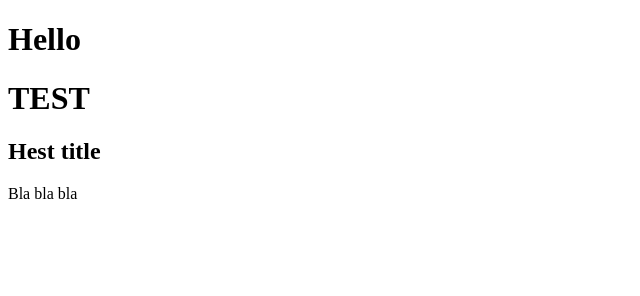
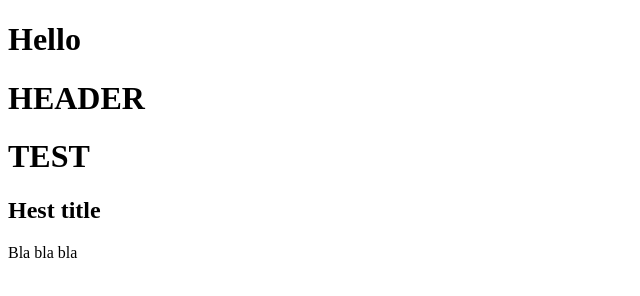
Before and after one commit to Inter-Poll/goit, a plain HTML site: page index.html in a window 1280 px wide. Shown: the whole page, without its empty margins (0-640 px from the left). Drawn offline with Linux system fonts and the light colour scheme.

Commit message:
Deploying to gh-pages from @ Inter-Poll/goit@f93abf12e19dbaba66c9bad8fb49ebedcbd4f04b 🚀

```diff
--- a/index.html
+++ b/index.html
@@ -1 +1 @@
-<!DOCTYPE html><html lang="ru"><head><meta charset="utf-8"><meta name="viewport" content="width=device-width, initial-scale=1.0"><title>Page title</title><link rel="stylesheet" href="/goit/index.569a4d11.css"><script type="module" src="/goit/index.cdc84ddc.js"></script><script src="/goit/index.6c2642bc.js" nomodule="" defer></script></head><body> <h1>Hello</h1> <h1>TEST</h1> <h2>Hest title</h2> <p>Bla bla bla</p> </body></html>
+<!DOCTYPE html><html lang="ru"><head><meta charset="utf-8"><meta name="viewport" content="width=device-width, initial-scale=1.0"><title>Page title</title><link rel="stylesheet" href="/goit/index.569a4d11.css"><script type="module" src="/goit/index.cdc84ddc.js"></script><script src="/goit/index.6c2642bc.js" nomodule="" defer></script></head><body> <h1>Hello</h1> <h1>HEADER</h1> <h1>TEST</h1> <h2>Hest title</h2> <p>Bla bla bla</p> </body></html>
```
